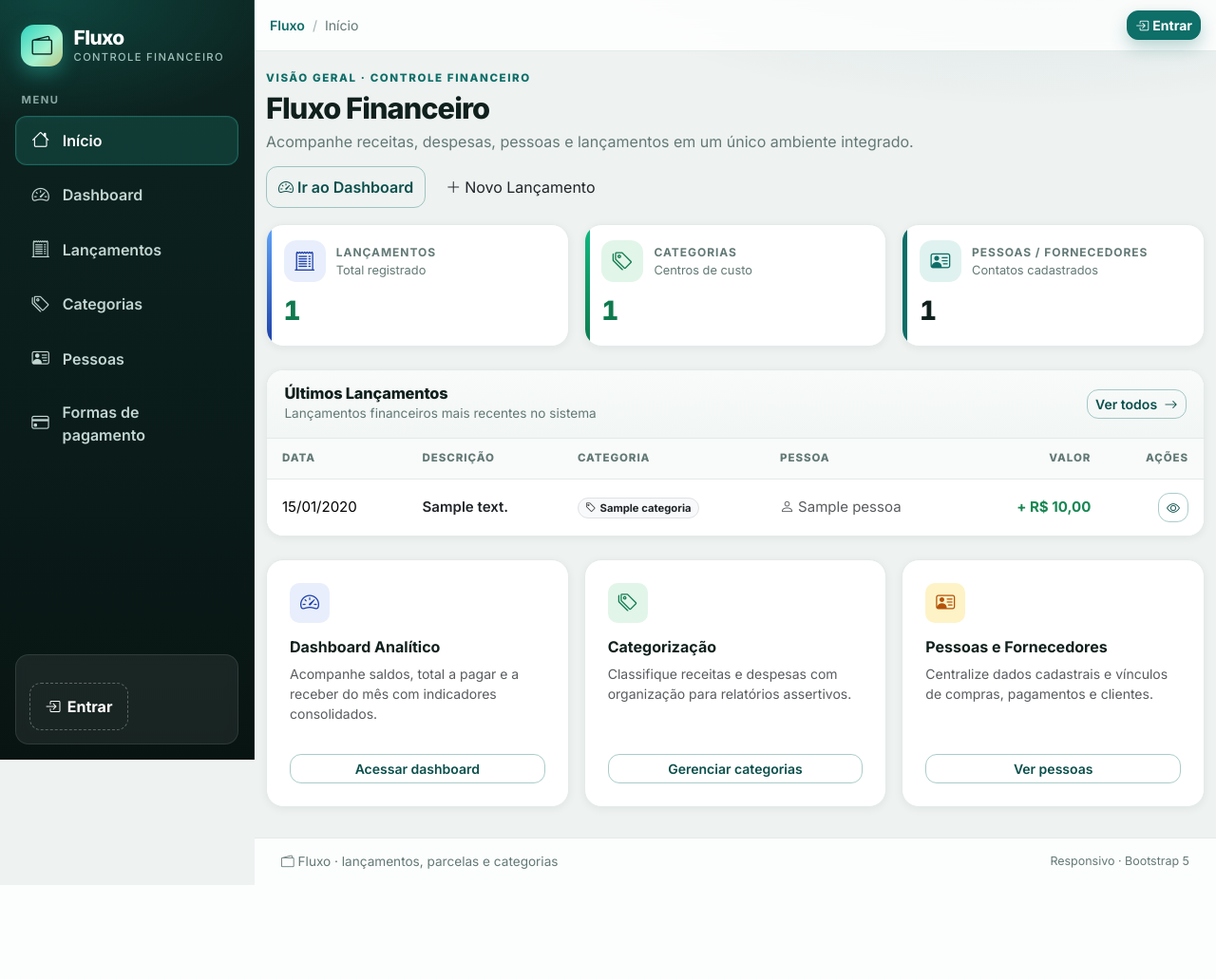
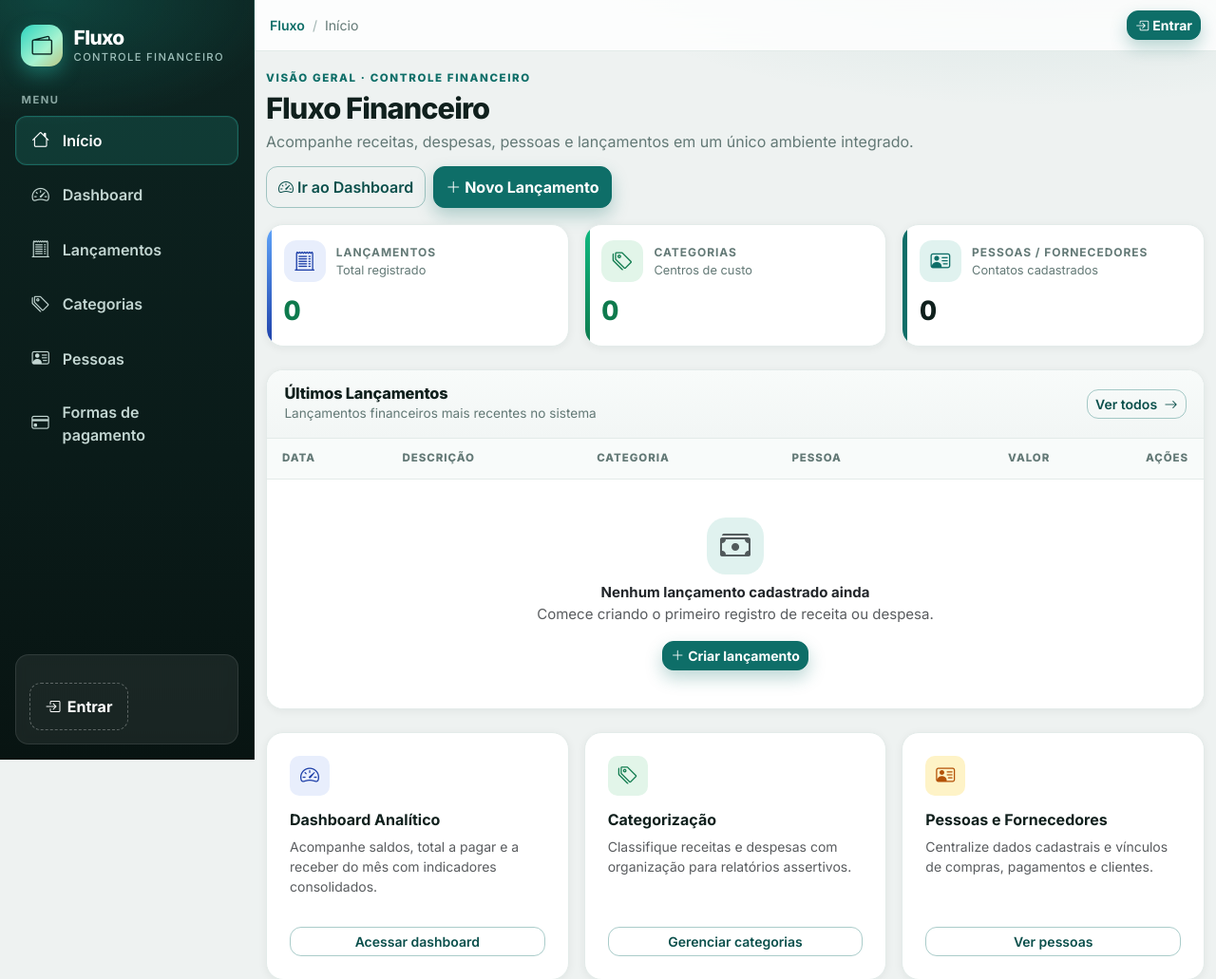
Before and after one commit to rafaelzottesso/naes2026, a Django app: page / in a window 1280 px wide. Shown: the top 1031 px of the page at 95% size. Before the commit the page ends 932 px from the top, so only its background shows below. Run offline with Django 5.2, Linux system fonts and the light colour scheme; tables that the repository leaves empty hold one stand-in row (values such as "Sample post"); some libraries are stand-ins or nearby versions.

Commit message:
fix(website): mostrar só os lançamentos do usuário na página inicial
IndexView filtra Lancamento, Categoria, Pessoa e FormaPagamento por criado_por.
Visitante sem login vê totais zerados.
O valor da tabela usa lancamento.tipo e valor_total, no lugar de categoria.tipo.

Co-authored-by: Cursor <cursoragent@cursor.com>

```diff
--- a/website/templates/website/form.html
+++ b/website/templates/website/form.html
@@ -35,7 +35,7 @@
       {% csrf_token %}
       {{ form|crispy }}
       <div class="fin-actions mt-4">
-        <button type="submit" class="btn btn-fin flex-fill">
+        <button type="submit" class="btn btn-primary flex-fill">
           <i class="bi bi-check-lg me-1"></i>{{ botao }}
         </button>
         <a href="{% url 'index' %}" class="btn btn-outline-secondary flex-fill">Cancelar</a>
--- a/website/templates/website/index.html
+++ b/website/templates/website/index.html
@@ -19,7 +19,7 @@
     <a href="{% url 'financeiro-dashboard' %}" class="btn btn-outline-secondary">
       <i class="bi bi-speedometer2 me-1"></i>Ir ao Dashboard
     </a>
-    <a href="{% url 'lancamento-create' %}" class="btn btn-fin">
+    <a href="{% url 'lancamento-create' %}" class="btn btn-primary">
       <i class="bi bi-plus-lg me-1"></i>Novo Lançamento
     </a>
   </div>
@@ -118,10 +118,10 @@
               {% endif %}
             </td>
             <td class="text-end fw-bold">
-              {% if l.categoria.tipo == 'R' or l.valor >= 0 %}
-                <span class="text-success">+ {{ l.valor|brl }}</span>
+              {% if l.tipo == 'receita' %}
+                <span class="text-success">+ {{ l.valor_total|brl }}</span>
               {% else %}
-                <span class="text-danger">- {{ l.valor|brl }}</span>
+                <span class="text-danger">− {{ l.valor_total|brl }}</span>
               {% endif %}
             </td>
             <td class="text-end">
@@ -137,7 +137,7 @@
                 <div class="fin-empty-icon mb-2"><i class="bi bi-cash-stack fs-2 text-muted"></i></div>
                 <strong class="d-block text-dark">Nenhum lançamento cadastrado ainda</strong>
                 <p class="text-muted mb-3">Comece criando o primeiro registro de receita ou despesa.</p>
-                <a href="{% url 'lancamento-create' %}" class="btn btn-fin btn-sm">
+                <a href="{% url 'lancamento-create' %}" class="btn btn-primary btn-sm">
                   <i class="bi bi-plus-lg me-1"></i>Criar lançamento
                 </a>
               </div>
--- a/website/views.py
+++ b/website/views.py
@@ -1,6 +1,5 @@
 from django.views.generic import TemplateView
-from financeiro.models import Lancamento, Categoria, Pessoa
-from django.db.models import Sum
+from financeiro.models import Lancamento, Categoria, Pessoa, FormaPagamento
 
 
 class IndexView(TemplateView):
@@ -8,10 +7,22 @@ class IndexView(TemplateView):
 
     def get_context_data(self, **kwargs):
         context = super().get_context_data(**kwargs)
+        usuario = self.request.user
 
-        context["total_lancamentos"] = Lancamento.objects.count()
-        context["total_categorias"] = Categoria.objects.count()
-        context["total_pessoas"] = Pessoa.objects.count()
-        context["ultimos_lancamentos"] = Lancamento.objects.select_related('categoria', 'pessoa').order_by("-data")[:5]
+        if usuario.is_authenticated:
+            lancamentos = Lancamento.objects.filter(criado_por=usuario)
+            context["total_lancamentos"] = lancamentos.count()
+            context["total_categorias"] = Categoria.objects.filter(criado_por=usuario).count()
+            context["total_pessoas"] = Pessoa.objects.filter(criado_por=usuario).count()
+            context["total_formas"] = FormaPagamento.objects.filter(criado_por=usuario).count()
+            context["ultimos_lancamentos"] = lancamentos.select_related(
+                'categoria', 'pessoa', 'forma_pagamento',
+            ).order_by("-data", "-criado_em")[:5]
+        else:
+            context["total_lancamentos"] = 0
+            context["total_categorias"] = 0
+            context["total_pessoas"] = 0
+            context["total_formas"] = 0
+            context["ultimos_lancamentos"] = []
 
         return context
```
